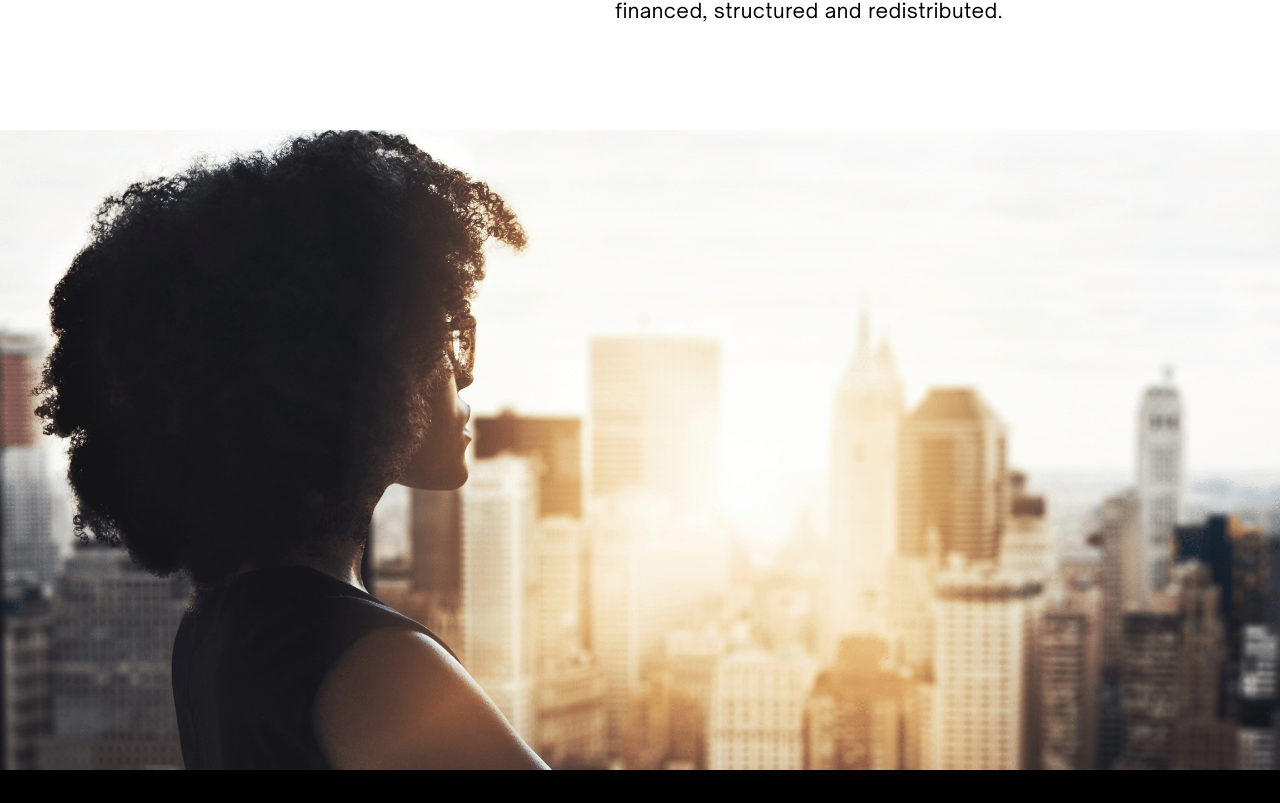
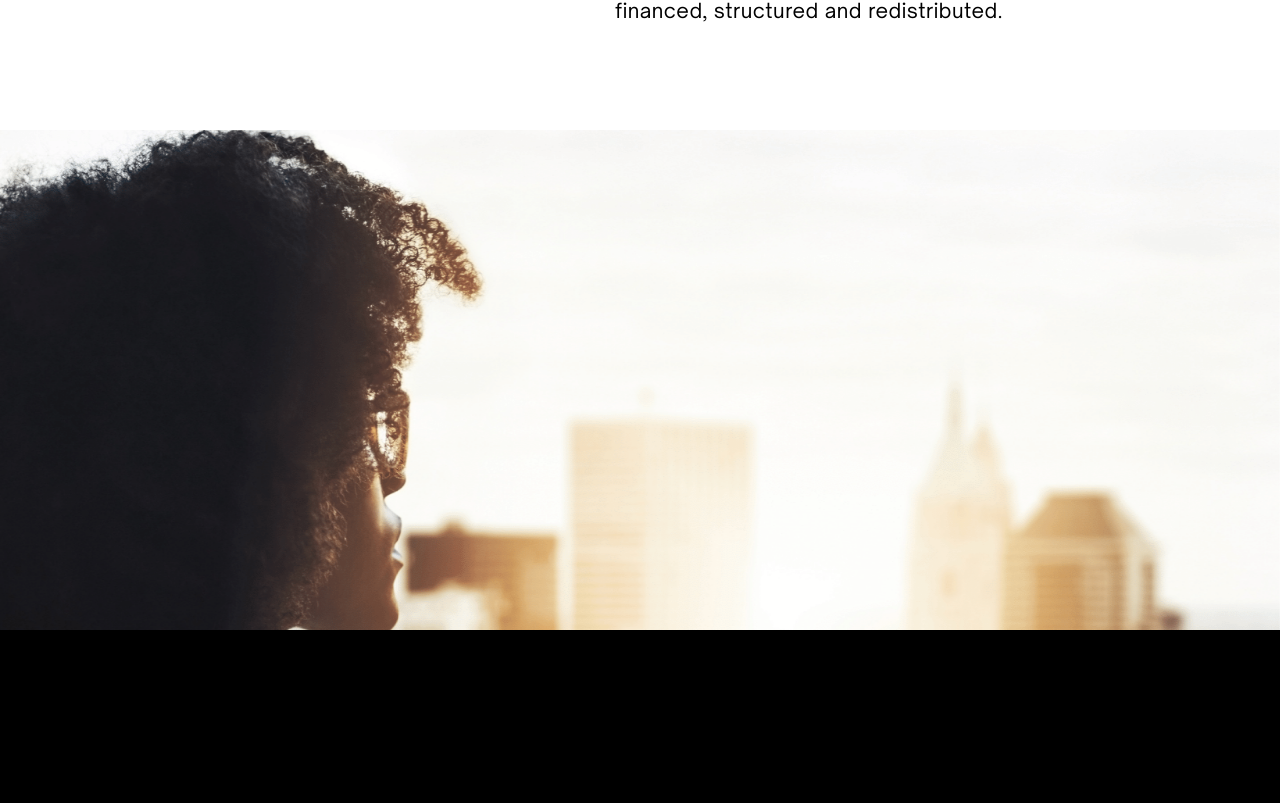
Before and after one commit to shafrazi/arrow-accel, a Next.js app: page / in a window 1280 px wide. Shown: the part 1911-2714 px from the top of the page. Built offline with nearby package versions, Linux system fonts and the light colour scheme.

Commit message:
add parallax to home page image

```diff
--- a/components/small-steps-image.js
+++ b/components/small-steps-image.js
@@ -1,14 +1,24 @@
 import LazyLoad from "react-lazyload";
+import { ParallaxBanner } from "react-scroll-parallax";
 
 export default function SmallStepsImage() {
   return (
     <div className="w-full bg-gradient-to-t to-white relative">
-      <LazyLoad>
+      {/* <LazyLoad>
         <img
           src="/images/woman-looking.png"
           className="w-full h-[50vh] md:h-full object-cover"
         />
-      </LazyLoad>
+      </LazyLoad> */}
+      <ParallaxBanner
+        layers={[
+          {
+            image: "/images/woman-looking.png",
+            speed: -20,
+          },
+        ]}
+        className="w-full h-[20vh] md:h-[50vh] lg:h-[500px] object-cover"
+      />
     </div>
   );
 }
```
